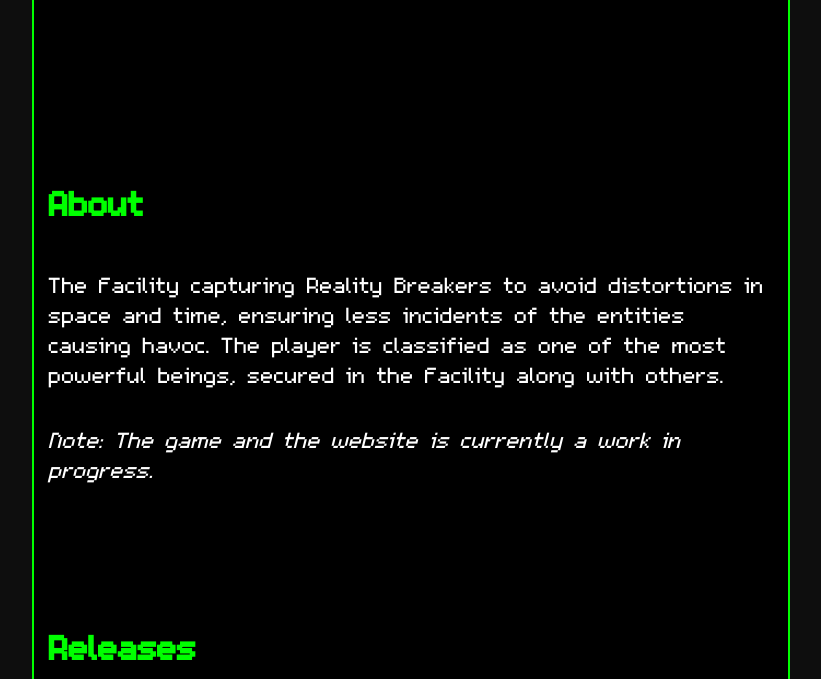
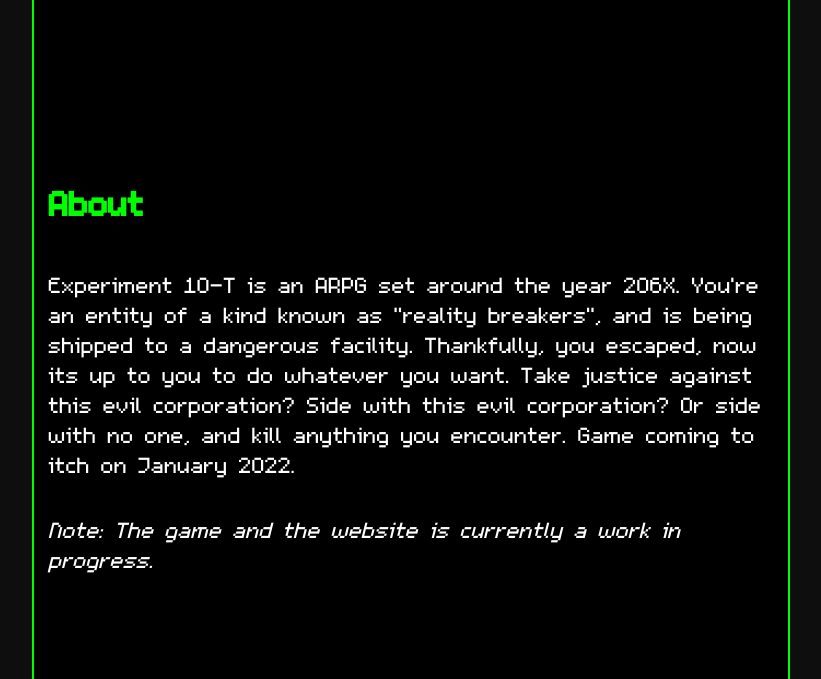
Before and after one commit to U23RN6M3/Experiment-10T-1, a plain HTML site: page index.html in a window 1280 px wide. Shown: the part 615-1294 px from the top of the page, without its empty margins (229-1050 px from the left). Drawn offline with Linux system fonts and the light colour scheme.

Commit message:
explaining the damn game properly

```diff
--- a/index.html
+++ b/index.html
@@ -39,7 +39,7 @@
 
             <div id="about">
                 <h2>About</h2>
-                <p>The Facility capturing Reality Breakers to avoid distortions in space and time, ensuring less incidents of the entities causing havoc. The player is classified as one of the most powerful beings, secured in the Facility along with others.</p>
+                <p>Experiment 10-T is an ARPG set around the year 206X. You're an entity of a kind known as "reality breakers", and is being shipped to a dangerous facility. Thankfully, you escaped, now its up to you to do whatever you want. Take justice against this evil corporation? Side with this evil corporation? Or side with no one, and kill anything you encounter. Game coming to itch on January 2022.</p>
 
                 <p><i>Note: The game and the website is currently a work in progress.</i></p>
             </div>
```
